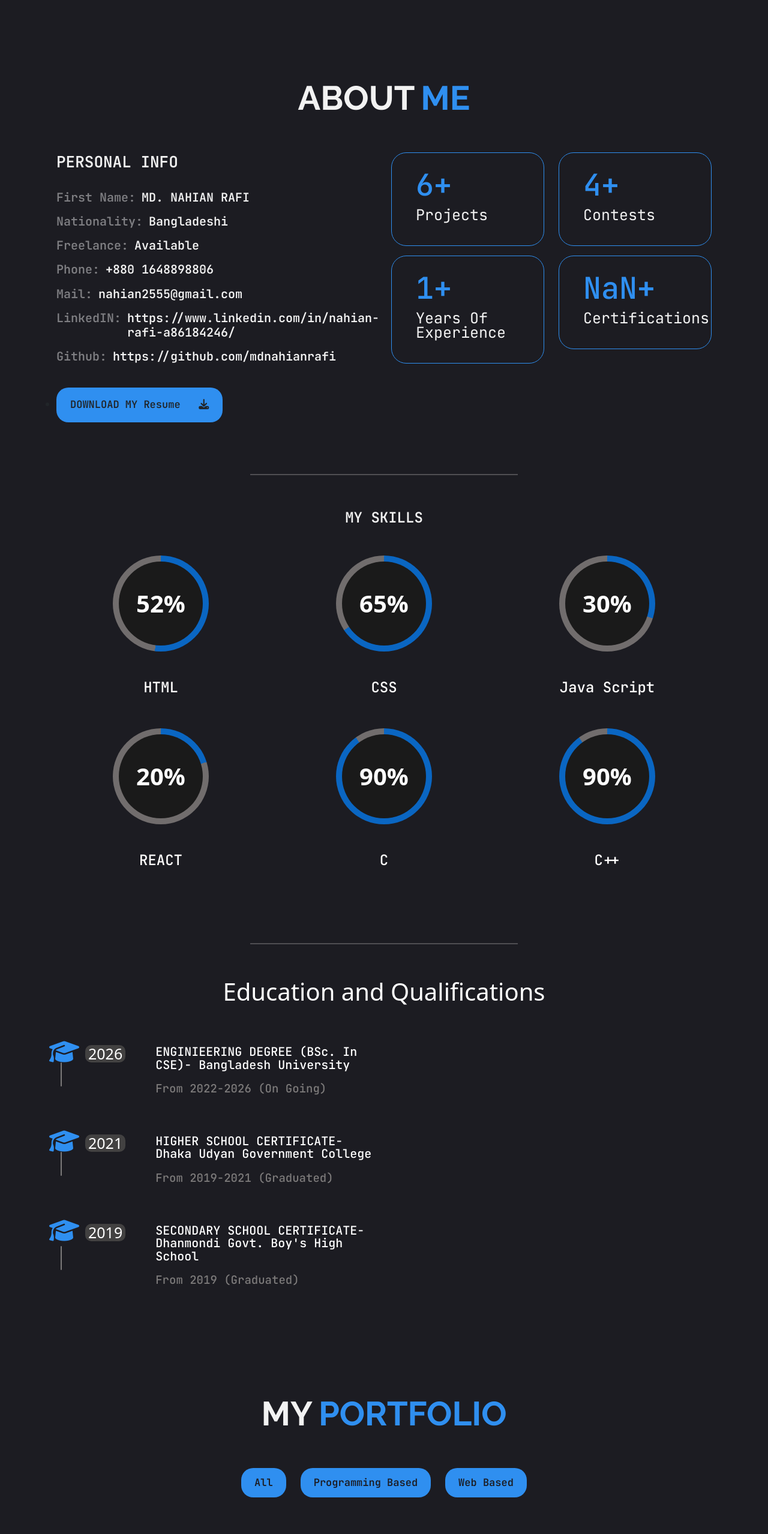
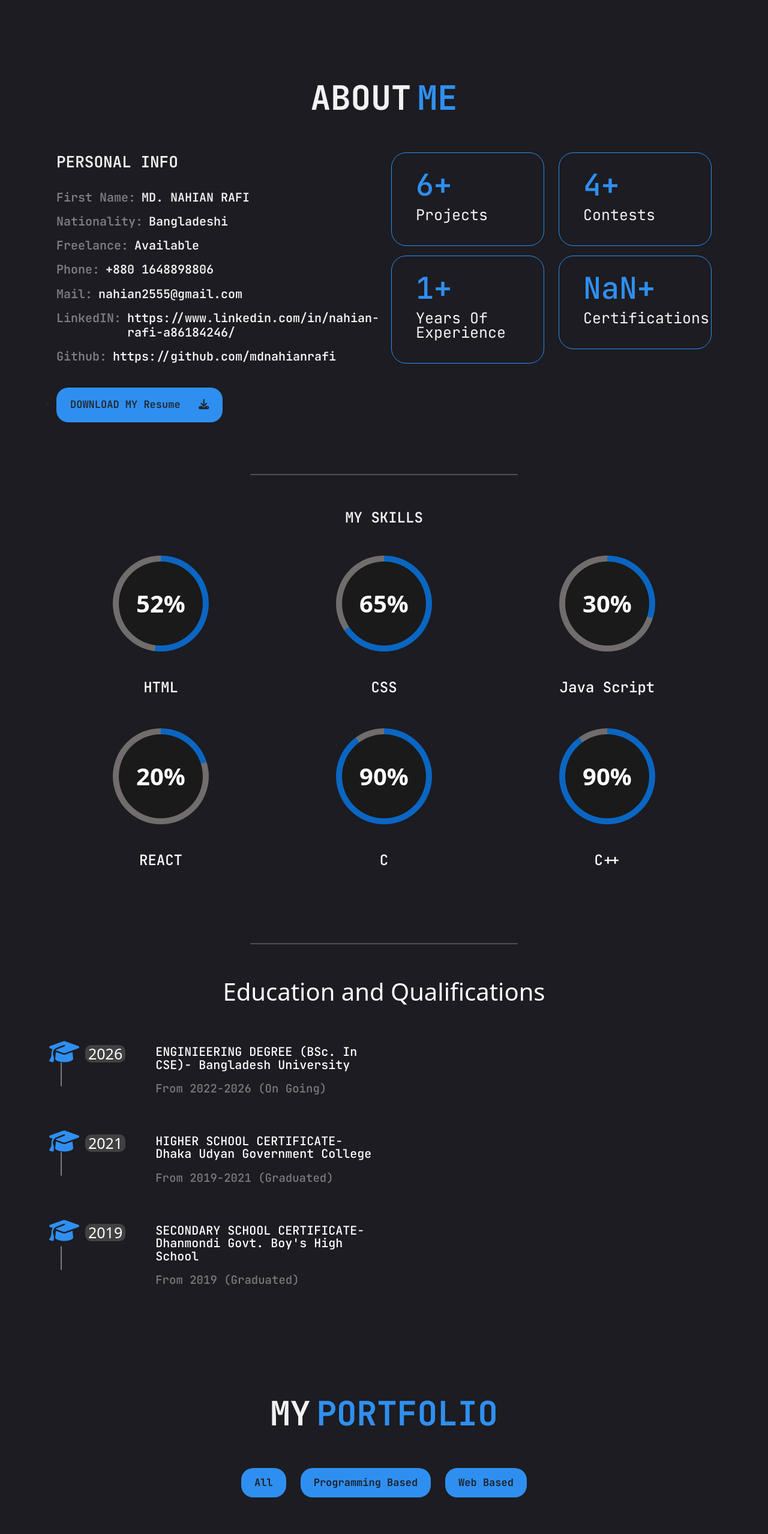
Before and after one commit to mdnahianrafi/nahian-portfolio, a plain HTML site: page index.html in a window 1280 px wide. Shown: the part 940-3497 px from the top of the page at 60% size. Drawn offline with nearby package versions, Linux system fonts and the light colour scheme; a web font is replaced by a local one.

Commit message:
Updated Fonts again

```diff
--- a/CSS/style.css
+++ b/CSS/style.css
@@ -175,7 +175,7 @@ overflow-x: hidden;
   font-size: 56px;
   font-weight: 700;
   line-height: 67.56px;
-  font-family: "Raleway", sans-serif;
+  font-family: "JetBrains Mono", sans-serif;
   color: #F2F2F2;
 
 }
@@ -184,7 +184,7 @@ overflow-x: hidden;
   font-size: 56px;
   font-weight: 700;
   line-height: 67.56px;
-  font-family: "Raleway", sans-serif;
+  font-family: "JetBrains Mono", sans-serif;
   color: #2f8ff0;
 
 }
@@ -332,7 +332,7 @@ border-radius: 10px;
   font-size: 56px;
   font-weight: 700;
   line-height: 67.56px;
-  font-family: "Raleway", sans-serif;
+  font-family: "JetBrains Mono", sans-serif;
   color: #F2F2F2;
 }
 .prft-header-text h2
@@ -340,7 +340,7 @@ border-radius: 10px;
    font-size: 56px;
   font-weight: 700;
   line-height: 67.56px;
-  font-family: "Raleway", sans-serif;
+  font-family: "JetBrains Mono", sans-serif;
   color: #2f8ff0;
 }
 
@@ -370,7 +370,7 @@ margin-top: 20px;
   font-size: 56px;
   font-weight: 700;
   line-height: 67.56px;
-  font-family: "Raleway", sans-serif;
+  font-family: "JetBrains Mono", sans-serif;
   color: #F2F2F2;
 }
 .contact-header-text h2
@@ -378,7 +378,7 @@ margin-top: 20px;
   font-size: 56px;
   font-weight: 700;
   line-height: 67.56px;
-  font-family: "Raleway", sans-serif;
+  font-family: "JetBrains Mono", sans-serif;
   color: #2f8ff0;
 }
 
```
